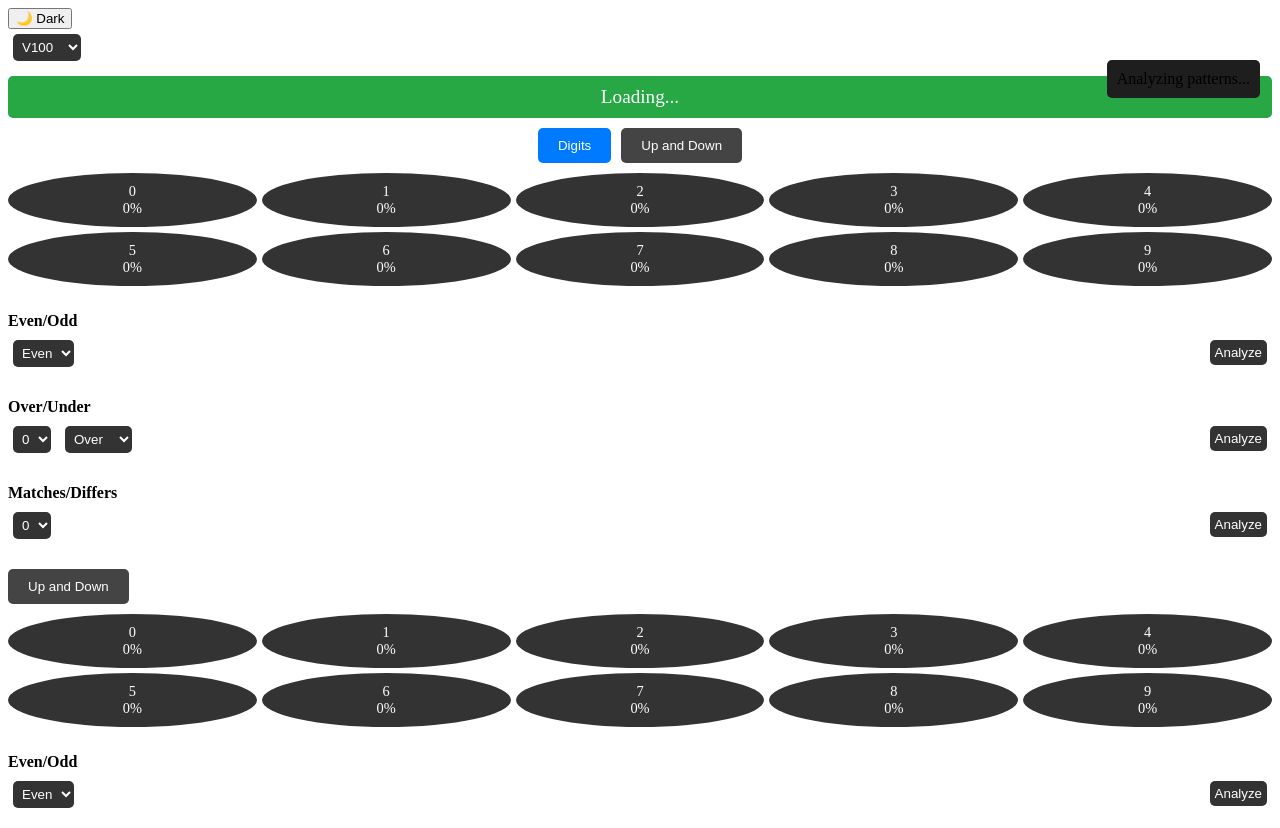
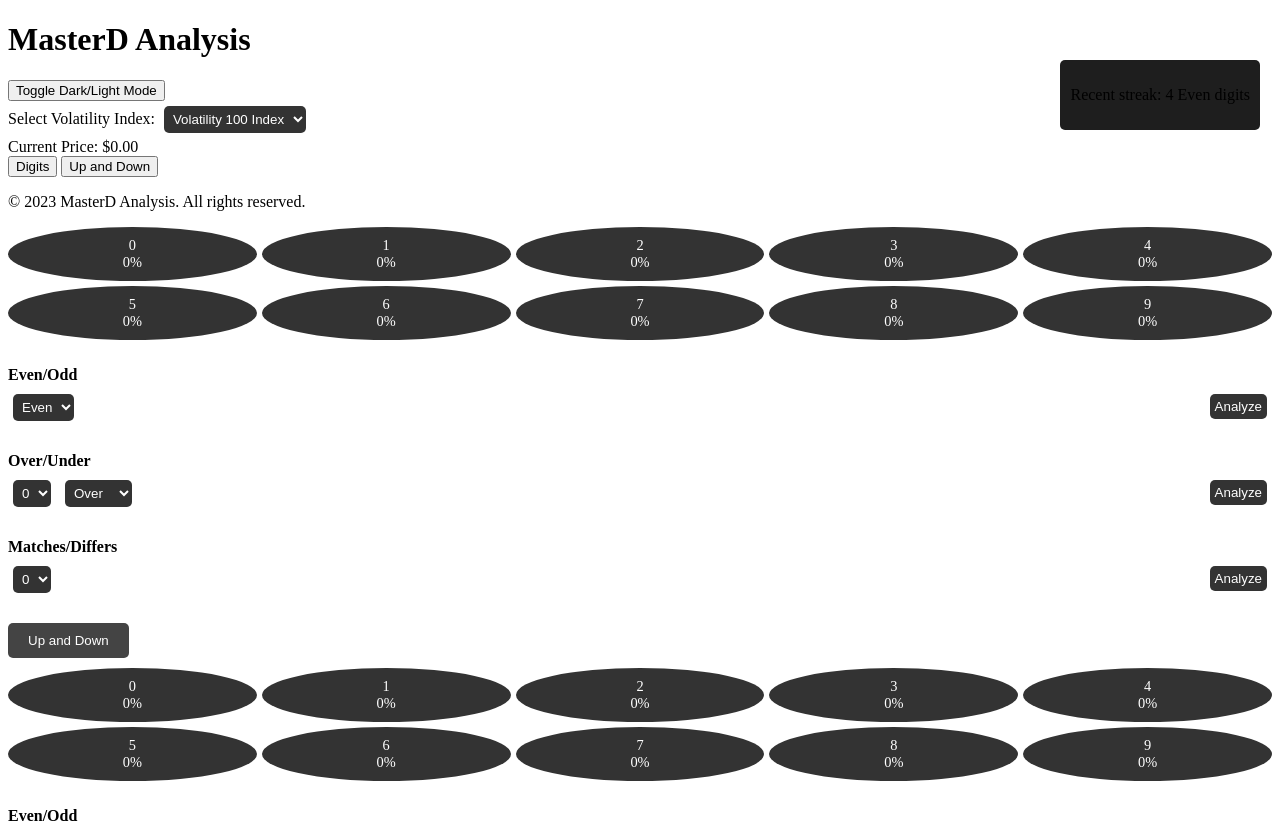
Before and after one commit to laiss3r/Dmastertool, a plain HTML site: page index.html in a window 1280 px wide. Shown: the top 828 px of the page. Drawn offline with Linux system fonts and the light colour scheme.

Commit message:
index.html

```diff
--- a/index.html
+++ b/index.html
@@ -5,40 +5,66 @@
     <meta name="viewport" content="width=device-width, initial-scale=1.0">
     <title>MasterD Analysis</title>
     <link rel="stylesheet" href="styles.css">
-    <meta name="description" content="MasterD Analysis: AI-driven predictions for Deriv volatility indices.">
-    <meta name="keywords" content="Deriv, volatility indices, AI analysis">
 </head>
 <body>
-    <div class="container">
-        <!-- Top Section: Volatility Selection Panel -->
-        <header>
-            <div class="mode-toggle">
-                <button id="modeToggle">🌙 Dark</button>
-                <div class="expert-insights" id="expertInsights">Analyzing patterns...</div>
+    <header>
+        <h1>MasterD Analysis</h1>
+        <div class="toggle-container">
+            <button id="toggle-theme">Toggle Dark/Light Mode</button>
+        </div>
+        <div class="expert-insights">
+            <p>Recent streak: 4 Even digits</p>
+        </div>
+    </header>
+    <main>
+        <section class="volatility-selection">
+            <label for="volatility">Select Volatility Index:</label>
+            <select id="volatility">
+                <option value="V100">Volatility 100 Index</option>
+                <option value="V75">Volatility 75 Index</option>
+                <option value="V10">Volatility 10 Index</option>
+                <!-- Add more options as needed -->
+            </select>
+            <div class="current-price" id="current-price">Current Price: $0.00</div>
+        </section>
+        <section class="trade-type-selection">
+            <button id="digits-analysis">Digits</button>
+            <button id="up-down-analysis">Up and Down</button>
+        </section>
+        <section class="digits-panel" id="digits-panel" style="display:none;">
+            <div class="digit-grid">
+                <!-- 2x5 digit grid -->
+                <div class="digit" id="digit-0">0</div>
+                <div class="digit" id="digit-1">1</div>
+                <div class="digit" id="digit-2">2</div>
+                <div class="digit" id="digit-3">3</div>
+                <div class="digit" id="digit-4">4</div>
+                <div class="digit" id="digit-5">5</div>
+                <div class="digit" id="digit-6">6</div>
+                <div class="digit" id="digit-7">7</div>
+                <div class="digit" id="digit-8">8</div>
+                <div class="digit" id="digit-9">9</div>
             </div>
-            <select id="volatilitySelect">
-                <option value="R_10">V10</option>
-                <option value="1HZ10V">V10s</option>
-                <option value="R_24">V24</option>
-                <option value="1HZ24V">V24s</option>
-                <option value="R_75">V75</option>
-                <option value="1HZ75V">V75s</option>
-                <option value="R_100" selected>V100</option>
-                <option value="1HZ100V">V100s</option>
-                <option value="R_150">V150</option>
-                <option value="1HZ150V">V150s</option>
-            </select>
-            <div class="price-tick" id="priceTick">Loading...</div>
-        </header>
-
-        <!-- Middle Section: Trade Type Panel -->
-        <section class="trade-type">
-            <button class="trade-btn active" data-type="digits">Digits</button>
-            <button class="trade-btn" data-type="updown">Up and Down</button>
+            <button id="analyze-digits">Analyze</button>
+            <div class="analysis-result" id="digits-result"></div>
+            <div class="last-indicators" id="last-indicators"></div>
         </section>
-
-        <!-- Digits Analysis Panel -->
-        <section id="digitsPanel" class="panel">
+        <section class="up-down-panel" id="up-down-panel" style="display:none;">
+            <button id="analyze-trend">Analyze</button>
+            <div class="trend-result" id="trend-result"></div>
+        </section>
+        <section class="matches-differs-panel" id="matches-differs-panel" style="display:none;">
+            <button id="analyze-matches">Analyze</button>
+            <div class="matches-result" id="matches-result"></div>
+            <div class="countdown-timer" id="countdown-timer"></div>
+        </section>
+    </main>
+    <footer>
+        <p>&copy; 2023 MasterD Analysis. All rights reserved.</p>
+    </footer>
+    <script src="script.js"></script>
+</body>
+</html>
             <div class="digit-grid">
                 <div class="digit" data-digit="0"><span>0<br>0%</span></div>
                 <div class="digit" data-digit="1"><span>1<br>0%</span></div>
```
